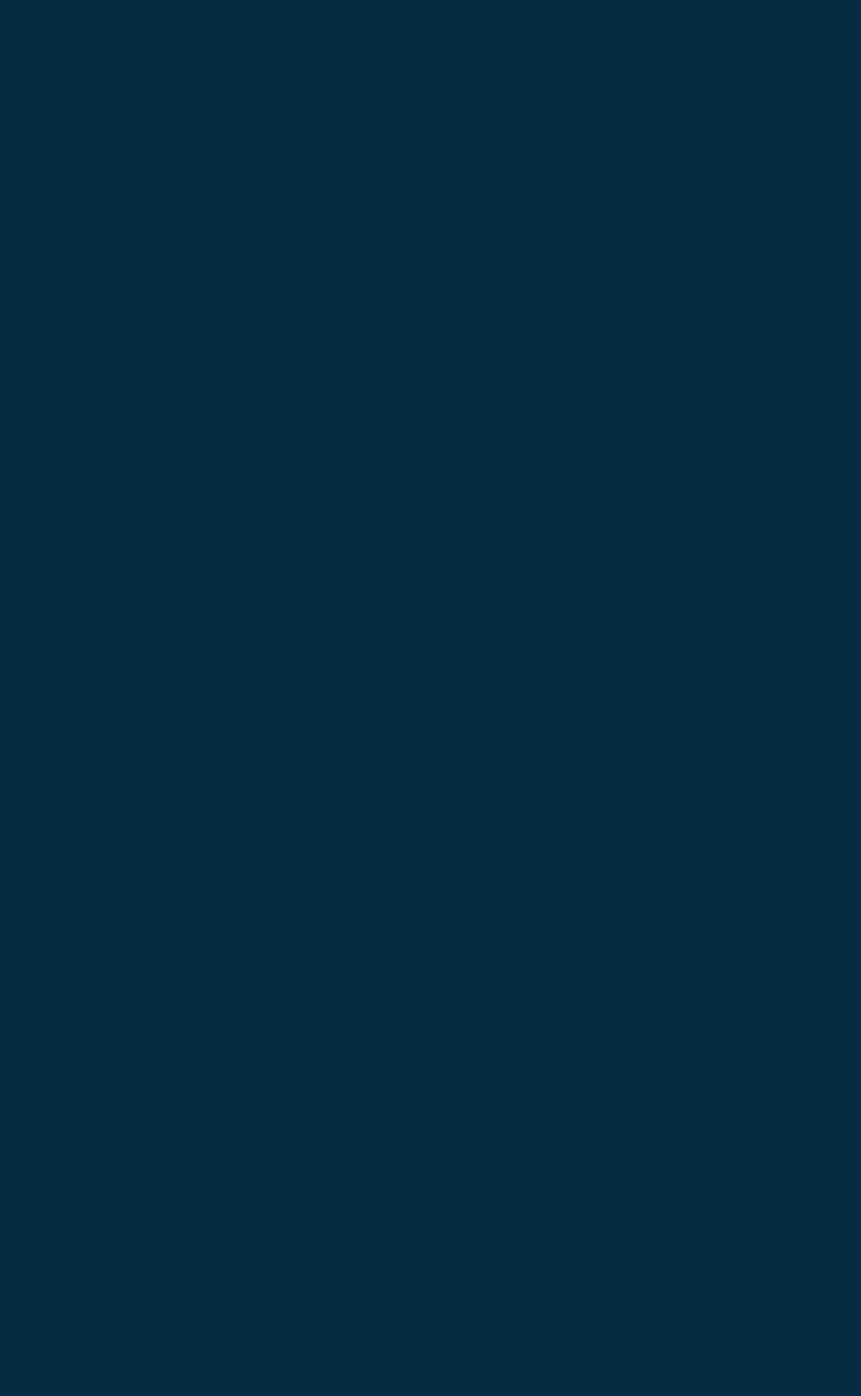
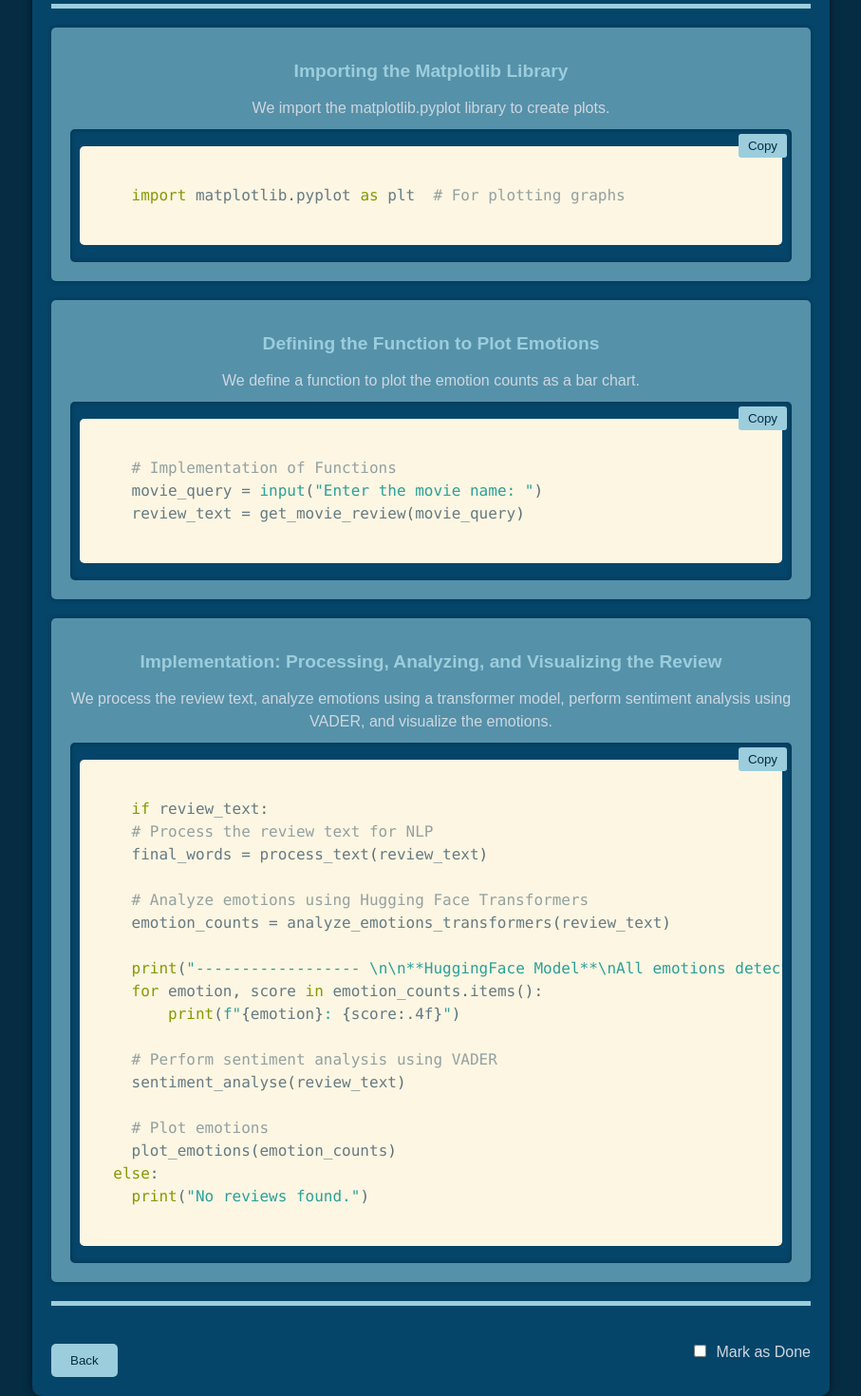
Before and after one commit to ZeendaBean24/NLP-Sentiment_Analysis, a React (Create React App) app in the folder learn-nlp/: page /end in a window 1280 px wide. Shown: the part 247-1717 px from the top of the page at 95% size, without its empty margins (186-1093 px from the left). Before the commit the page ends 800 px from the top, so only its background shows below. Built offline with nearby package versions, Linux system fonts and the light colour scheme; a web font is replaced by a local one.

Commit message:
Finish PageFourTwo

```diff
--- a/learn-nlp/src/Pages/PageFourOne.jsx
+++ b/learn-nlp/src/Pages/PageFourOne.jsx
@@ -37,21 +37,21 @@ function PageFourOne() {
 
   // Retrieve the initial state from localStorage
   useEffect(() => {
-    const savedState = localStorage.getItem('page3.1-done') === 'true';
+    const savedState = localStorage.getItem('page4.1-done') === 'true';
     setIsDone(savedState);
   }, []);
 
   const handleDoneToggle = () => {
     const newState = !isDone;
     setIsDone(newState);
-    localStorage.setItem('page3.1-done', newState);
+    localStorage.setItem('page4.1-done', newState);
   };
 
-const installCommands = `
+const snippet1 = `
   from nltk.sentiment.vader import SentimentIntensityAnalyzer  # For sentiment analysis
 `
 
-const snippet1 = `
+const snippet2 = `
   def sentiment_analyse(sentiment_text):
       # Get sentiment scores from VADER
       score = SentimentIntensityAnalyzer().polarity_scores(sentiment_text)
@@ -60,7 +60,7 @@ const snippet1 = `
       pos = score['pos']
 `;
 
-const snippet2 = `
+const snippet3 = `
   # Determine overall sentiment
   if neg > pos:
       print("Overall: Negative Sentiment")
@@ -77,21 +77,11 @@ const snippet2 = `
       <hr></hr>
       <div className="section-divider">
         <p className="intro">We will use the VADER sentiment analysis tool to determine whether the text is positive, negative, or neutral.</p>
-        <h2 className="subheading">Installation Commands</h2>
-          <div className="code-container" style={{ position: 'relative' }}>
-            <SyntaxHighlighter language="bash" style={ solarizedlight }>
-              {installCommands}
-            </SyntaxHighlighter>
-            <button onClick={() => copyToClipboard(installCommands)} className="copy-button" style={{ position: 'absolute', top: '5px', right: '5px' }}>
-              Copy
-            </button>
-          </div>
-        <p className="description">Again, we use <strong>NLTK,</strong> a library for sentiment analysis</p>
       </div>
       <hr></hr>
       <div className="section-divider">
-        <h2 className="subheading">Defining the Function for Sentiment Analysis</h2>
-        <p className="description">We define a function to get sentiment scores from VADER and print the results.</p>
+        <h2 className="subheading">Importing the VADER Sentiment Analyzer</h2>
+        <p className="description">We import the VADER sentiment analyzer from the NLTK library.</p>
         <div className="code-container" style={{ position: 'relative' }}>
           <SyntaxHighlighter language="python" style={ solarizedlight }>
             {snippet1}
@@ -102,13 +92,25 @@ const snippet2 = `
         </div>
       </div>
       <div className="section-divider">
-        <h2 className="subheading">Determining Overall Sentiment</h2>
-        <p className="description">We determine the overall sentiment based on the scores and print the result.</p>
+        <h2 className="subheading">Defining the Function for Sentiment Analysis</h2>
+        <p className="description">We define a function to get sentiment scores from VADER and print the results.</p>
         <div className="code-container" style={{ position: 'relative' }}>
           <SyntaxHighlighter language="python" style={ solarizedlight }>
             {snippet2}
           </SyntaxHighlighter>
           <button onClick={() => copyToClipboard(snippet2)} className="copy-button" style={{ position: 'absolute', top: '5px', right: '5px' }}>
+            Copy
+          </button>
+        </div>
+      </div>
+      <div className="section-divider">
+        <h2 className="subheading">Determining Overall Sentiment</h2>
+        <p className="description">We determine the overall sentiment based on the scores and print the result.</p>
+        <div className="code-container" style={{ position: 'relative' }}>
+          <SyntaxHighlighter language="python" style={ solarizedlight }>
+            {snippet3}
+          </SyntaxHighlighter>
+          <button onClick={() => copyToClipboard(snippet3)} className="copy-button" style={{ position: 'absolute', top: '5px', right: '5px' }}>
             Copy
           </button>
         </div>
--- a/learn-nlp/src/Pages/PageFourTwo.jsx
+++ b/learn-nlp/src/Pages/PageFourTwo.jsx
@@ -1,9 +1,141 @@
-import React from 'react'
+import React, { useState, useEffect } from 'react';
+import './styles.css';
+import { Prism as SyntaxHighlighter } from 'react-syntax-highlighter';
+import { solarizedlight } from 'react-syntax-highlighter/dist/esm/styles/prism';
+import { useNavigate } from 'react-router-dom';
 
 function PageFourTwo() {
+  let navigate = useNavigate();
+
+  function handleNavigate(path) {
+    navigate(path);
+  }
+
+  const copyToClipboard = (text) => {
+    if (navigator.clipboard) { // Modern async clipboard API
+      navigator.clipboard.writeText(text).then(() => {
+        alert('Text copied to clipboard');
+      }).catch(err => {
+        console.error('Failed to copy text: ', err);
+      });
+    } else { // Fallback for older browsers
+      const textarea = document.createElement('textarea');
+      textarea.value = text;
+      document.body.appendChild(textarea);
+      textarea.select();
+      try {
+        document.execCommand('copy');
+        alert('Text copied to clipboard');
+      } catch (err) {
+        console.error('Failed to copy text: ', err);
+      }
+      document.body.removeChild(textarea);
+    }
+  };
+
+  const [isDone, setIsDone] = useState(false);  // State to manage the "Mark as Done" button
+
+  // Retrieve the initial state from localStorage
+  useEffect(() => {
+    const savedState = localStorage.getItem('page4.2-done') === 'true';
+    setIsDone(savedState);
+  }, []);
+
+  const handleDoneToggle = () => {
+    const newState = !isDone;
+    setIsDone(newState);
+    localStorage.setItem('page4.2-done', newState);
+  };
+
+  const snippet1 = `
+    import matplotlib.pyplot as plt  # For plotting graphs
+  `
+
+  const snippet2 = `
+    # Implementation of Functions
+    movie_query = input("Enter the movie name: ")
+    review_text = get_movie_review(movie_query)
+  `;
+
+  const snippet3 = `
+    if review_text:
+    # Process the review text for NLP
+    final_words = process_text(review_text)
+
+    # Analyze emotions using Hugging Face Transformers
+    emotion_counts = analyze_emotions_transformers(review_text)
+
+    print("------------------ \\n\\n**HuggingFace Model**\\nAll emotions detected with their scores:")
+    for emotion, score in emotion_counts.items():
+        print(f"{emotion}: {score:.4f}")
+
+    # Perform sentiment analysis using VADER
+    sentiment_analyse(review_text)
+
+    # Plot emotions
+    plot_emotions(emotion_counts)
+  else:
+    print("No reviews found.")
+  `;
+
+
+
   return (
-    <div>PageFourTwo</div>
-  )
+    <div className="page">
+      <h1 className="page-title">4.2 - Visualizing Emotions</h1>
+        <hr></hr>
+      <div className="section-divider">
+        <p className="intro">We will create a bar chart to visualize the emotion counts from the text. This helps us see the emotional distribution at a glance.</p>
+      </div>
+      <hr></hr>
+        <div className="section-divider">
+          <h2 className="subheading">Importing the Matplotlib Library</h2>
+          <p className="description">We import the matplotlib.pyplot library to create plots.</p>
+          <div className="code-container" style={{ position: 'relative' }}>
+            <SyntaxHighlighter language="python" style={ solarizedlight }>
+              {snippet1}
+            </SyntaxHighlighter>
+            <button onClick={() => copyToClipboard(snippet1)} className="copy-button" style={{ position: 'absolute', top: '5px', right: '5px' }}>
+              Copy
+            </button>
+        </div>
+      </div>
+      <div className="section-divider">
+          <h2 className="subheading">Defining the Function to Plot Emotions</h2>
+          <p className="description">We define a function to plot the emotion counts as a bar chart.</p>
+          <div className="code-container" style={{ position: 'relative' }}>
+            <SyntaxHighlighter language="python" style={ solarizedlight }>
+              {snippet2}
+            </SyntaxHighlighter>
+            <button onClick={() => copyToClipboard(snippet2)} className="copy-button" style={{ position: 'absolute', top: '5px', right: '5px' }}>
+              Copy
+            </button>
+        </div>
+      </div>
+      <div className="section-divider">
+          <h2 className="subheading">Implementation: Processing, Analyzing, and Visualizing the Review</h2>
+          <p className="description">We process the review text, analyze emotions using a transformer model, perform sentiment analysis using VADER, and visualize the emotions.</p>
+          <div className="code-container" style={{ position: 'relative' }}>
+            <SyntaxHighlighter language="python" style={ solarizedlight }>
+              {snippet3}
+            </SyntaxHighlighter>
+            <button onClick={() => copyToClipboard(snippet3)} className="copy-button" style={{ position: 'absolute', top: '5px', right: '5px' }}>
+              Copy
+            </button>
+        </div>
+      </div>
+      <hr></hr>
+      <div className="footer">
+        <button className="back-button" style={{ marginTop: '20px', cursor: 'pointer' }} onClick={() => handleNavigate('/')}>
+          Back
+        </button>
+        <label className="isDone" style={{ marginLeft: '10px' }}>
+          <input type="checkbox" checked={isDone} onChange={handleDoneToggle} />
+          Mark as Done
+        </label>
+      </div>
+    </div>
+  );
 }
 
-export default PageFourTwo
+export default PageFourTwo;
```
